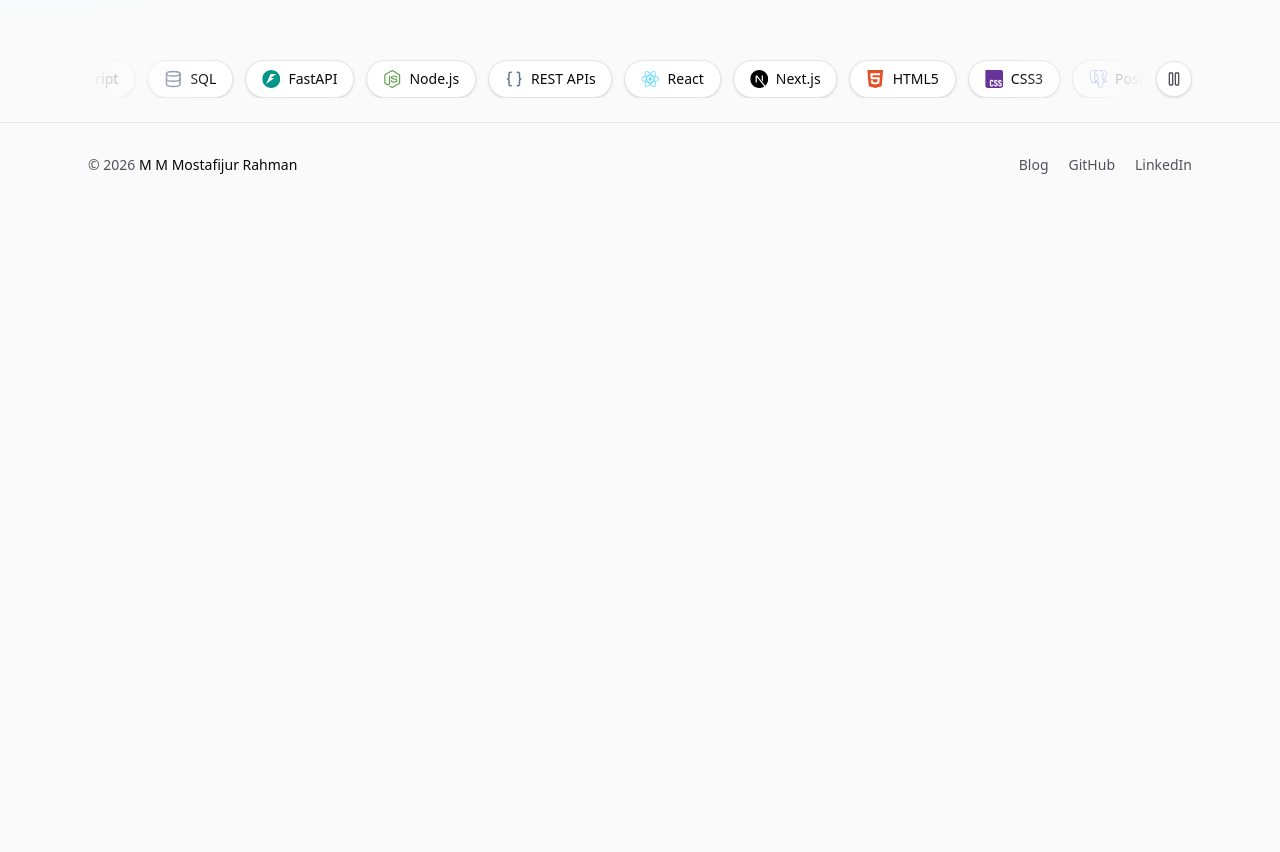
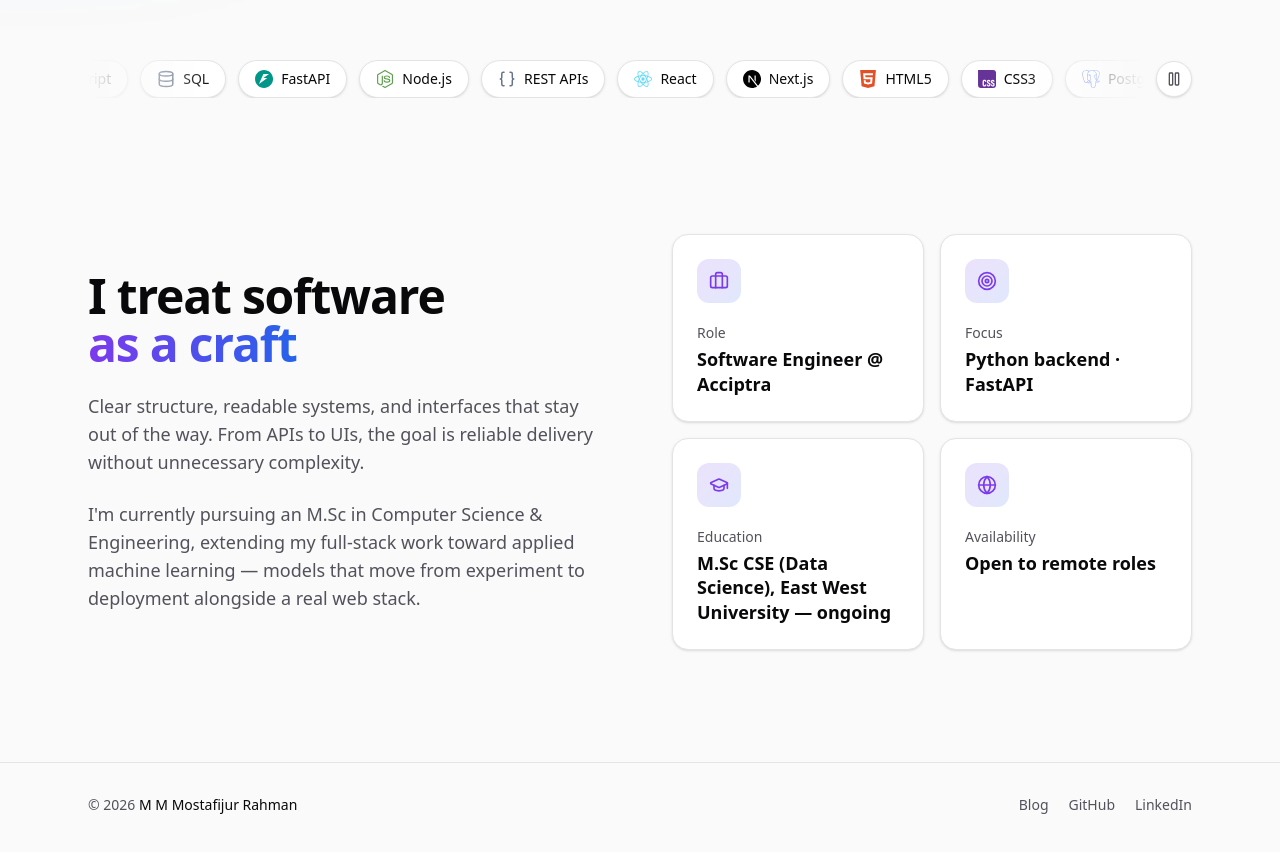
Before and after one commit to rahmanmostafijur/portfolio, a React (Vite) app: page /#about in a window 1280 px wide. Shown: the part 860-1712 px from the top of the page. Before the commit the page ends 1147 px from the top, so only its background shows below. Built offline with nearby package versions, Linux system fonts and the light colour scheme.

Commit message:
feat(about): add about section with fact cards
Heading "I treat software / as a craft" with the About text, and a 2x2 grid of fact cards (role, focus, education, availability) instead of numeric stats.

```diff
--- /dev/null
+++ b/src/components/sections/About.tsx
@@ -0,0 +1,56 @@
+import { Briefcase, Globe, GraduationCap, Target, type LucideIcon } from 'lucide-react';
+import { about, type FactCard } from '@/data/profile';
+import Section from '@/components/layout/Section';
+import Reveal from '@/components/ui/Reveal';
+
+const factIcons: Record<FactCard['icon'], LucideIcon> = {
+  briefcase: Briefcase,
+  target: Target,
+  graduation: GraduationCap,
+  globe: Globe,
+};
+
+export default function About() {
+  return (
+    <Section id="about">
+      <div className="grid items-center gap-12 lg:grid-cols-2 lg:gap-16">
+        <Reveal>
+          <h2
+            id="about-heading"
+            className="font-display text-4xl font-bold tracking-tight text-foreground sm:text-5xl"
+          >
+            {about.headingLead}
+            <br />
+            <span className="text-gradient">{about.headingAccent}</span>
+          </h2>
+          {about.paragraphs.map((paragraph) => (
+            <p key={paragraph.slice(0, 32)} className="mt-6 text-lg text-muted-foreground">
+              {paragraph}
+            </p>
+          ))}
+        </Reveal>
+
+        <ul className="grid gap-4 sm:grid-cols-2">
+          {about.facts.map((fact, i) => {
+            const Icon = factIcons[fact.icon];
+            return (
+              <li key={fact.label}>
+                <Reveal delay={i * 0.08} className="h-full">
+                  <div className="h-full rounded-2xl border border-border bg-card p-6 shadow-sm transition-shadow duration-300 hover:shadow-md">
+                    <span className="flex size-11 items-center justify-center rounded-xl bg-linear-to-br from-accent-from/15 to-accent-to/15 text-accent-from">
+                      <Icon aria-hidden className="size-5" />
+                    </span>
+                    <p className="mt-5 text-sm font-medium text-muted-foreground">{fact.label}</p>
+                    <p className="mt-1 font-display text-lg leading-snug font-bold text-foreground">
+                      {fact.value}
+                    </p>
+                  </div>
+                </Reveal>
+              </li>
+            );
+          })}
+        </ul>
+      </div>
+    </Section>
+  );
+}
--- a/src/pages/HomePage.tsx
+++ b/src/pages/HomePage.tsx
@@ -1,11 +1,13 @@
 import Hero from '@/components/sections/Hero';
 import TechMarquee from '@/components/sections/TechMarquee';
+import About from '@/components/sections/About';
 
 export default function HomePage() {
   return (
     <>
       <Hero />
       <TechMarquee />
+      <About />
     </>
   );
 }
```
